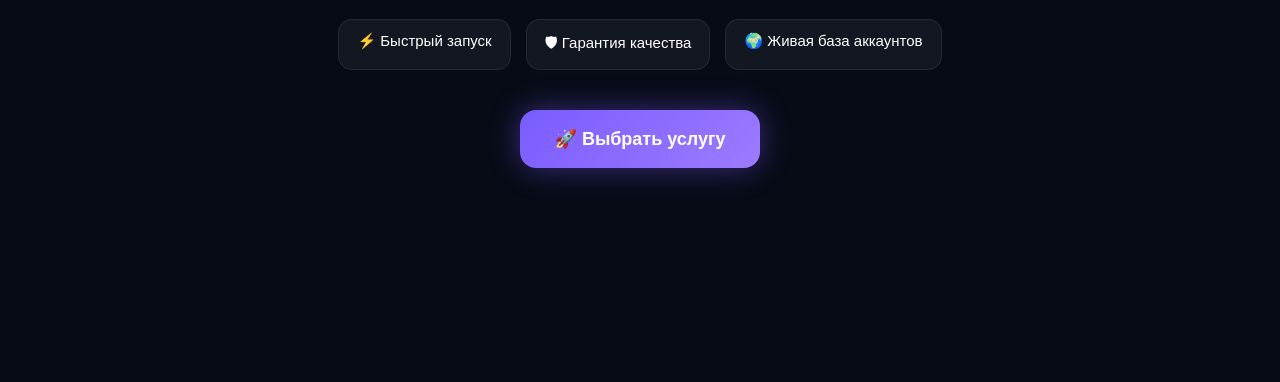
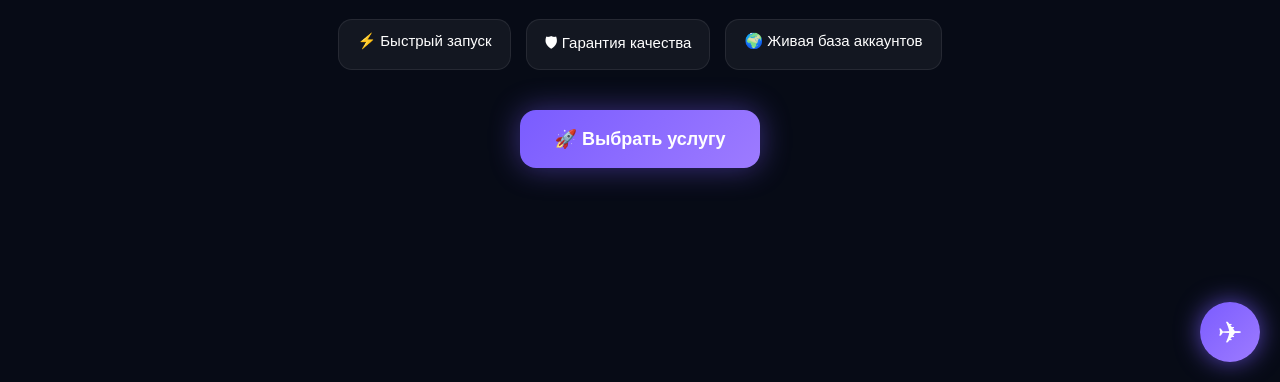
Before and after one commit to krivanckovdenis2004/Smm-boost0, a plain HTML site: page index.html in a window 1280 px wide. Shown: the part 418-800 px from the top of the page. Drawn offline with Linux system fonts and the light colour scheme.

Commit message:
Add files via upload

```diff
--- a/index.html
+++ b/index.html
@@ -484,6 +484,13 @@ Admin
 
 </a>
 </footer>
+<a
+href="https://t.me/smm_boost_support0"
+class="telegram-support"
+target="_blank">
 
+✈
+
+</a>
 </body>
 </html>
--- a/style.css
+++ b/style.css
@@ -1332,3 +1332,52 @@ header p {
   color: #9d7bff;
 
 }
+.telegram-support {
+
+position: fixed;
+
+right: 20px;
+
+bottom: 20px;
+
+width: 60px;
+
+height: 60px;
+
+border-radius: 50%;
+
+background: linear-gradient(
+135deg,
+#7b5cff,
+#9d7bff
+);
+
+display: flex;
+
+align-items: center;
+
+justify-content: center;
+
+font-size: 30px;
+
+color: white;
+
+text-decoration: none;
+
+box-shadow:
+0 0 25px rgba(123,92,255,.7);
+
+z-index: 9999;
+
+transition: .3s;
+
+}
+
+.telegram-support:hover {
+
+transform: scale(1.1);
+
+box-shadow:
+0 0 35px rgba(123,92,255,1);
+
+}
```
